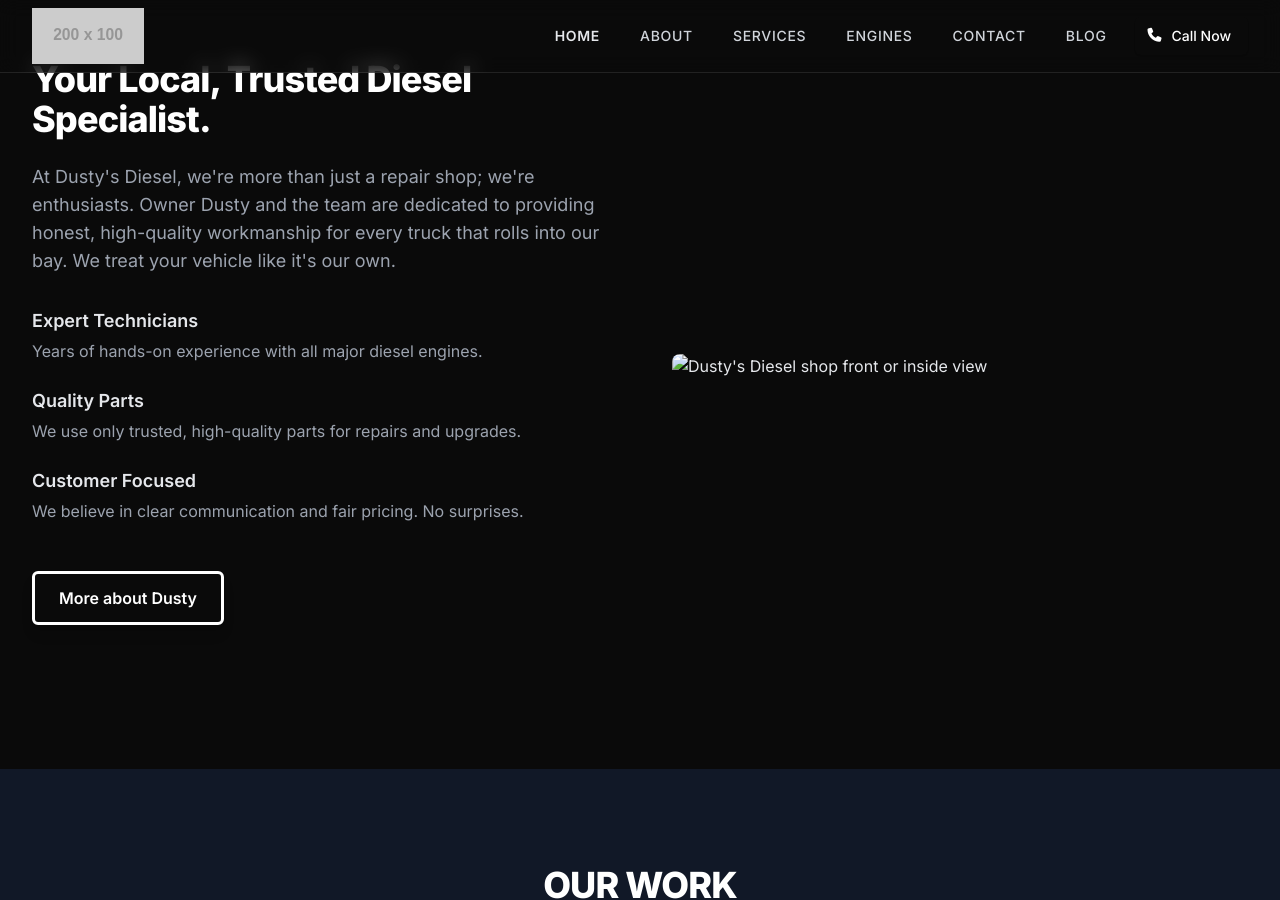
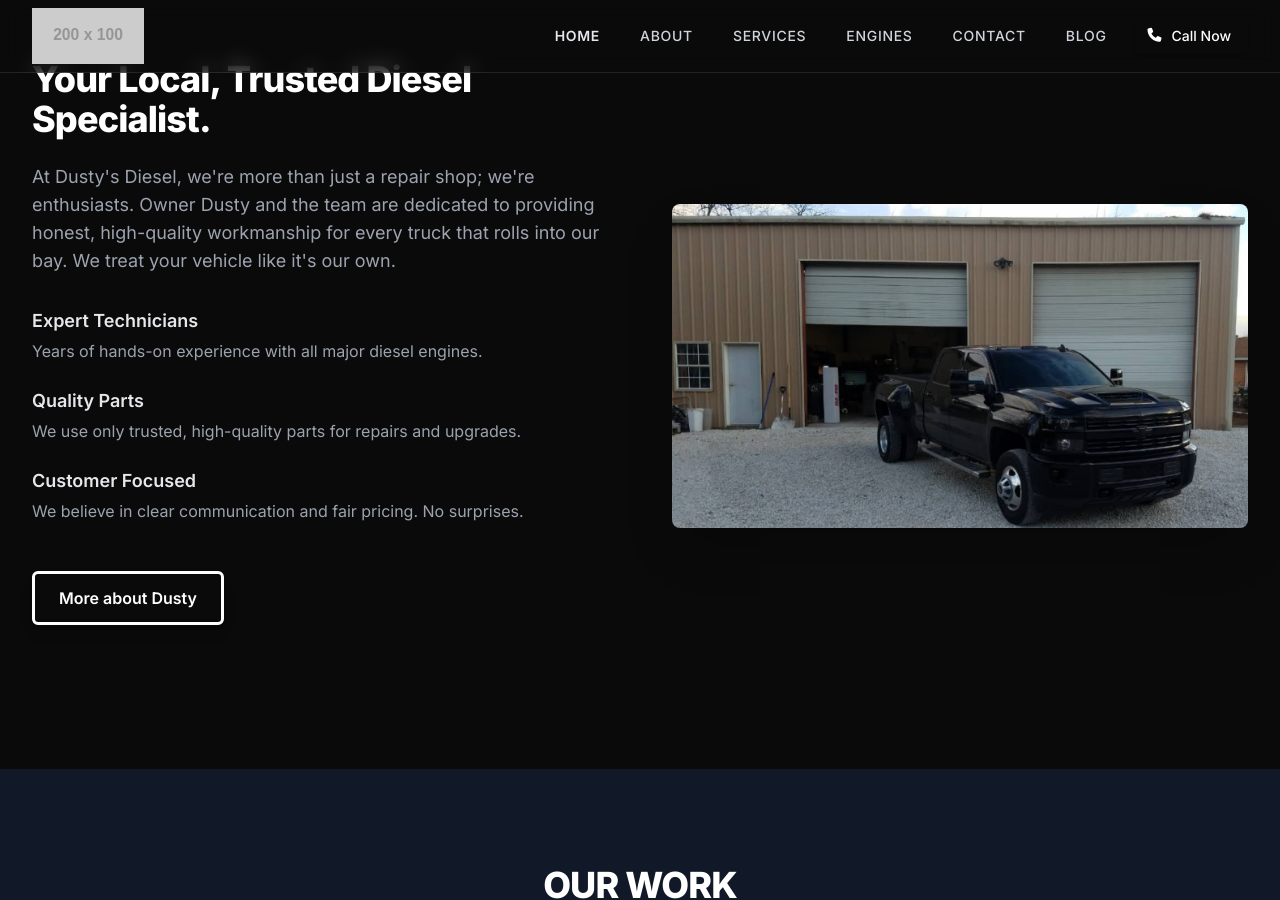
Before and after one commit to JamesBrownR/Dusty-s-Diesel, a Jekyll site: the page built from index.html, in a window 1280 px wide and 900 px high, scrolled down 1814 px. Built offline with Jekyll 4.4.1, drawn with Linux system fonts in a browser that asks for light colours; nearby versions of some CDN libraries.

Commit message:
Update index.html

```diff
--- a/index.html
+++ b/index.html
@@ -103,7 +103,7 @@
                 </div>
             </div>
             <div class="mt-12 lg:mt-0">
-                <img class="rounded-lg shadow-2xl w-full h-auto tilt-hover" src="{{ site.baseurl }}/Dusty-s-Diesel2.png" alt="Dusty's Diesel shop front or inside view">
+                <img class="rounded-lg shadow-2xl w-full h-auto tilt-hover" src="{{ site.baseurl }}/Pics/Dusty-s-Diesel2.png" alt="Dusty's Diesel shop front or inside view">
             </div>
         </div>
     </div>
```
